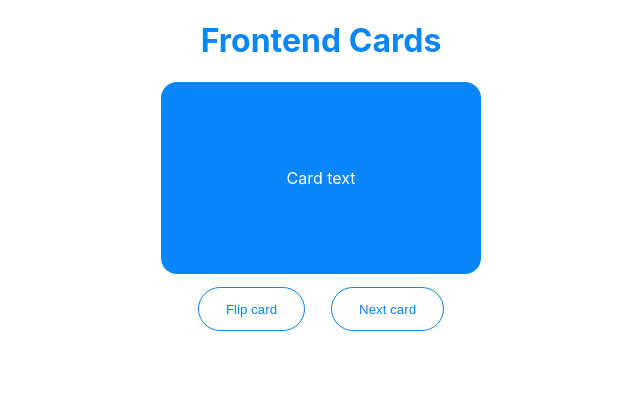
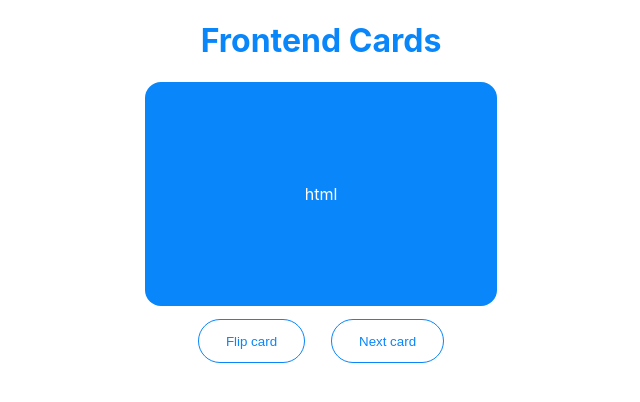
Before and after one commit to daugerdas/frontend-cards, a React (Create React App) app: page / in a window 1280 px wide. Shown: the top 402 px of the page, without its empty margins (319-959 px from the left). Built offline with nearby package versions, Linux system fonts and the light colour scheme.

Commit message:
add data and fliping feature

```diff
--- a/src/App.js
+++ b/src/App.js
@@ -1,12 +1,16 @@
+import { useState } from "react";
 import Card from "./components/Card";
+import data from "./data/html.json"
 import "./App.css";
 
 function App() {
+  const [flipped, setFlipped] = useState(false);
+
   return (
     <div className="App">
       <h1>Frontend Cards</h1>
-      <Card />
-      <button className="action-button">Flip card</button>
+      <Card sideA={data[0].sideA} sideB={data[0].sideB} flipped={flipped}/>
+      <button className="action-button" onClick={() => setFlipped(prev => !prev)}>Flip card</button>
       <button className="action-button">Next card</button>
     </div>
   );
--- a/src/components/Card.css
+++ b/src/components/Card.css
@@ -7,6 +7,7 @@
     display: flex;
     align-items: center;
     justify-content: center;
+    padding: 1em;
 }
 
 .card-text {
--- a/src/components/Card.js
+++ b/src/components/Card.js
@@ -1,9 +1,11 @@
 import './Card.css';
 
-function Card() {
+function Card(props) {
+  const { sideA, sideB, flipped } = props;
+
   return (
     <div className="card">
-      <div className="card-text">Card text</div>
+      <div className="card-text">{flipped ? sideB : sideA}</div>
     </div>
   );
 }
--- /dev/null
+++ b/src/data/html.json
@@ -0,0 +1,6 @@
+[
+    {
+      "sideA": "html",
+      "sideB": "Represents the root (top-level element) of an HTML document, so it is also referred to as the root element."
+    }
+]
```
